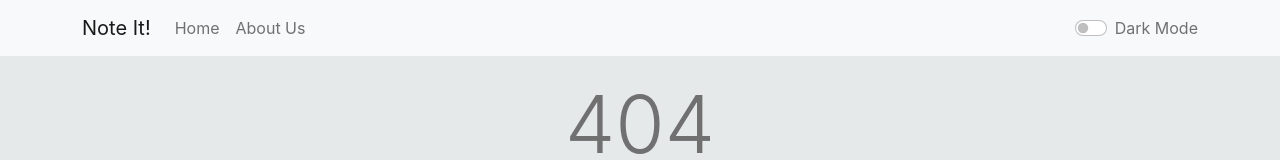
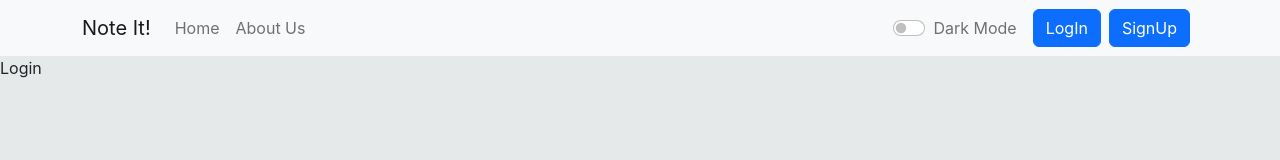
Before and after one commit to thekhurapaatimind/note-it, a React (Create React App) app in the folder client/: page /login in a window 1280 px wide. Before the commit this address had no page. Shown: the top 160 px of the page. Built offline with nearby package versions, Linux system fonts and the light colour scheme; the HTML template or start-up script is replaced by a standard one.

Commit message:
Added login and signup pages

```diff
--- a/client/src/App.js
+++ b/client/src/App.js
@@ -6,6 +6,8 @@ import NavbarComponent from './components/NavbarComponent'
 import ErrorPage from './components/ErrorPage'
 import About from './components/About'
 import NoteState from './context/notes/NoteState';
+import Login from './components/Login';
+import Signup from './components/Signup';
 
 
 function App() {
@@ -31,6 +33,8 @@ function App() {
         <Routes>
           <Route exact path='/' element={<Home/>}/>
           <Route exact path='/about' element={<About/>}/>
+          <Route exact path='/login' element={<Login/>}/>
+          <Route exact path='/signup' element={<Signup/>}/>
           <Route exact path='/*' element={<ErrorPage/>}/>
         </Routes>
       </NoteState>
--- /dev/null
+++ b/client/src/components/Login.js
@@ -0,0 +1,9 @@
+import React from 'react'
+
+function Login() {
+  return (
+    <div>Login</div>
+  )
+}
+
+export default Login
--- a/client/src/components/NavbarComponent.js
+++ b/client/src/components/NavbarComponent.js
@@ -1,7 +1,7 @@
 import Container from 'react-bootstrap/Container';
 import Nav from 'react-bootstrap/Nav';
 import Navbar from 'react-bootstrap/Navbar';
-import { Form } from 'react-bootstrap';
+import { Form, Button } from 'react-bootstrap';
 import { Link, NavLink } from 'react-router-dom';
 
 function NavbarComponent(props) {
@@ -24,6 +24,8 @@ function NavbarComponent(props) {
                     onClick={props.toggleMode}
                 />
                 <Navbar.Text>Dark Mode</Navbar.Text>
+                <Button className="ms-3" as={Link} to="/login">LogIn</Button>
+                <Button className="mx-2" as={Link} to="/signup">SignUp</Button>
             </Form>
           </Nav>
         </Navbar.Collapse>
--- /dev/null
+++ b/client/src/components/Signup.js
@@ -0,0 +1,9 @@
+import React from 'react'
+
+function Signup() {
+  return (
+    <div>Signup</div>
+  )
+}
+
+export default Signup
```
